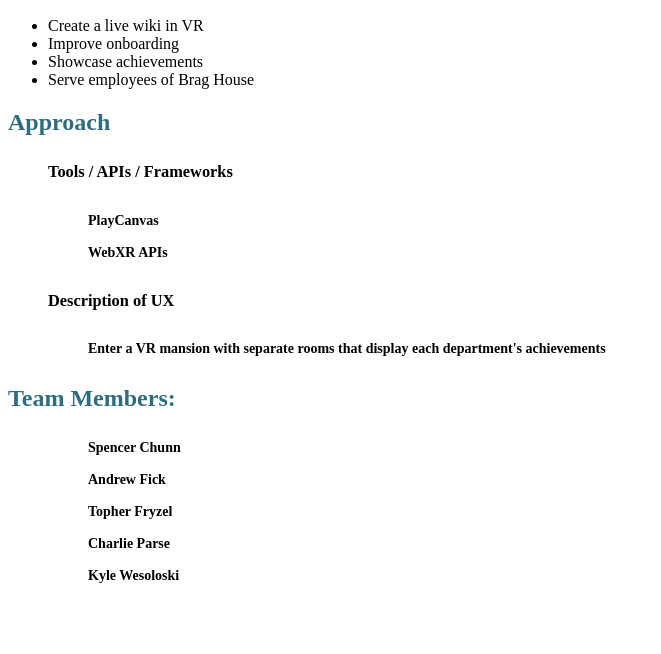
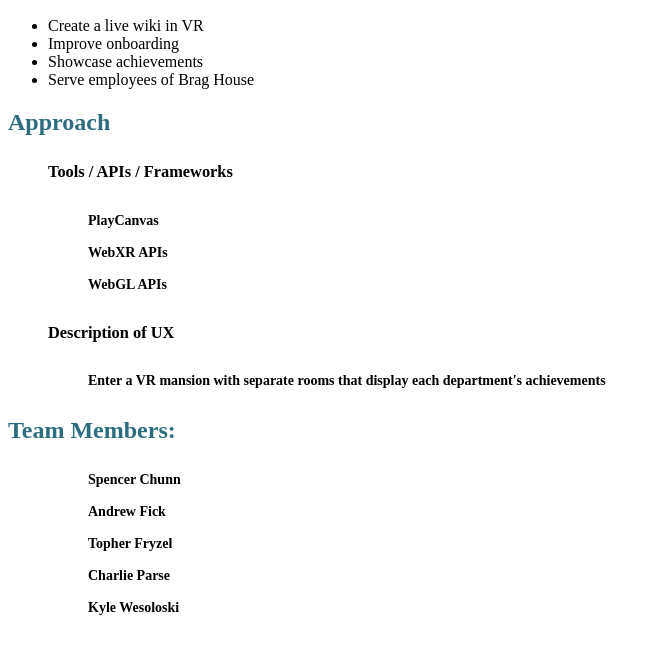
Before and after one commit to teamchunn/Brag-House-Project, a plain HTML site: page index.html in a window 1280 px wide. Shown: the part 96-750 px from the top of the page, without its empty margins (0-661 px from the left). Drawn offline with Linux system fonts and the light colour scheme.

Commit message:
Added Web GL APIs to Tools list

```diff
--- a/index.html
+++ b/index.html
@@ -14,6 +14,7 @@
 <ol style="list-style: none; font-size: 14px; line-height: 32px; font-weight: bold;">
 <li style="clear: both;">PlayCanvas</li>
 <li style="clear: both;">WebXR APIs</li>
+<li style="clear: both;">WebGL APIs</li>
 </ol>
 </li>
 <li style="clear: both;">
```
